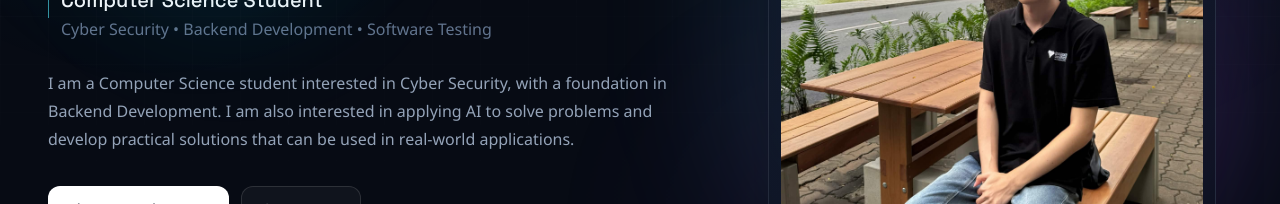
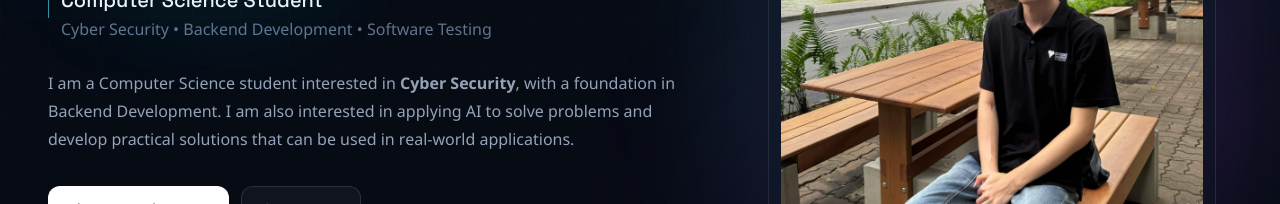
Before and after one commit to Purin-Work/Portfolio, a Next.js app: page / in a window 1280 px wide. Shown: the part 416-620 px from the top of the page. Built offline with nearby package versions, Linux system fonts and the light colour scheme; no server answers.

Commit message:
Emphasize cybersecurity in introduction

```diff
--- a/components/Hero.tsx
+++ b/components/Hero.tsx
@@ -12,6 +12,7 @@ const icons = { GitHub: GitHubIcon, LinkedIn: LinkedInIcon, Email: Mail, Phone }
 
 export default function Hero({ locale }: { locale: Locale }) {
   const { profile } = portfolio;
+  const introductionParts = profile.introduction[locale].split("Cyber Security");
   const reduceMotion = useReducedMotion();
   const photoTiltX = useMotionValue(0);
   const photoTiltY = useMotionValue(0);
@@ -53,7 +54,14 @@ export default function Hero({ locale }: { locale: Locale }) {
               <p className="mt-1 text-sm text-slate-500 sm:text-base">{profile.roles[locale].slice(1).join(" • ")}</p>
             </div>
           </div>
-          <p className="muted mt-7 max-w-2xl text-sm leading-7 sm:text-base">{profile.introduction[locale]}</p>
+          <p className="muted mt-7 max-w-2xl text-sm leading-7 sm:text-base">
+            {introductionParts.map((part, index) => (
+              <span key={`${locale}-${index}`}>
+                {part}
+                {index < introductionParts.length - 1 ? <strong className="font-bold">Cyber Security</strong> : null}
+              </span>
+            ))}
+          </p>
           <div className="mt-8 flex flex-col gap-3 sm:flex-row">
             <a href="#projects" className="group inline-flex min-h-12 items-center justify-center gap-2 rounded-xl bg-white px-5 text-sm font-semibold text-slate-950 transition hover:bg-cyan-100">
               {locale === "th" ? "ดูโปรเจกต์ของผม" : "View my projects"}<ArrowRight size={17} className="transition-transform group-hover:translate-x-1" />
```
